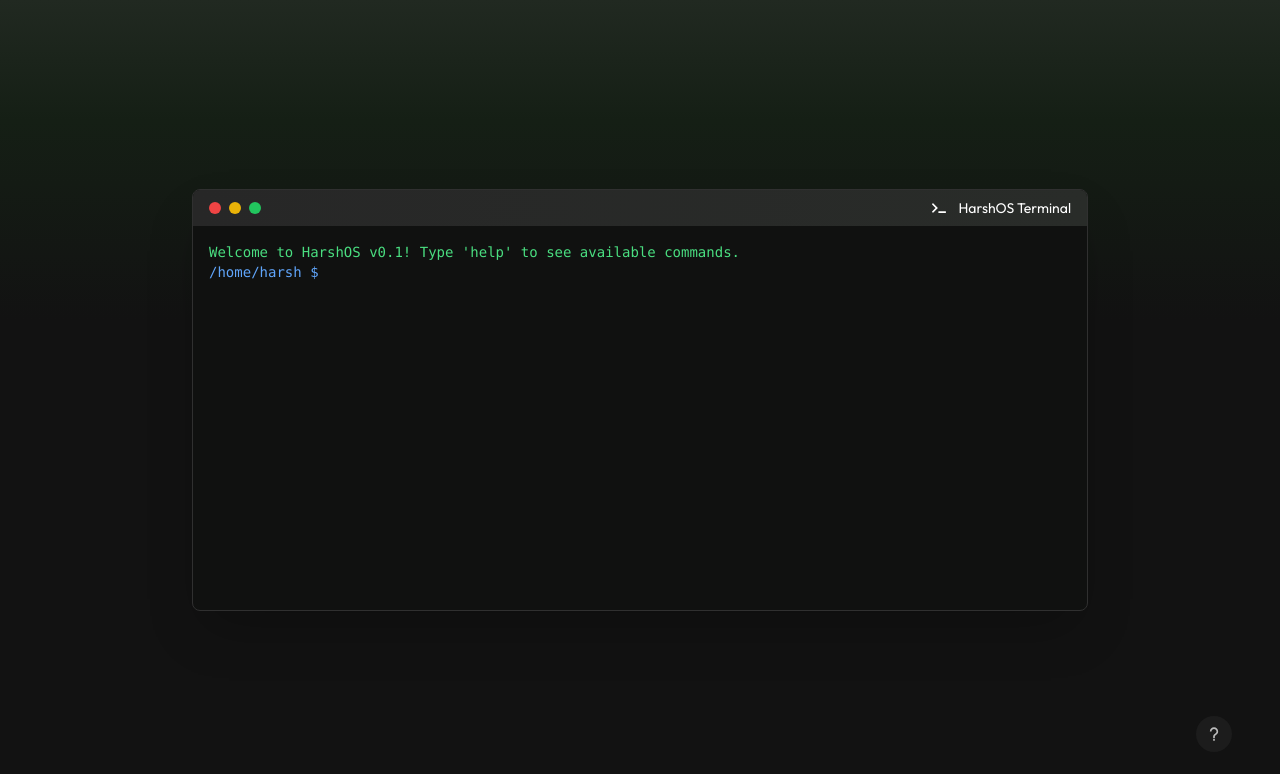
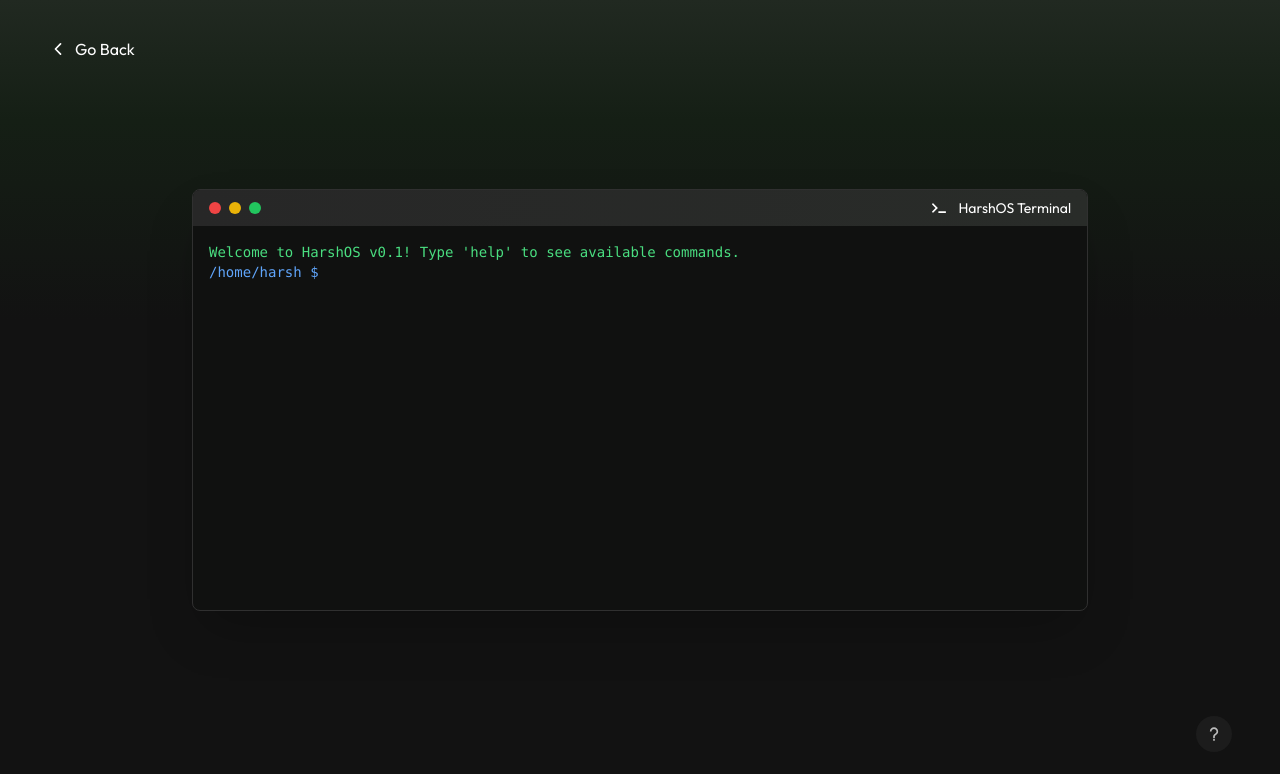
Before and after one commit to synntx/portfolio-v02, a Next.js app: page /terminal in a window 1280 px wide. Shown: the top 774 px of the page. Built offline with nearby package versions, Linux system fonts and the light colour scheme.

Commit message:
add back button

```diff
--- a/src/app/terminal/page.tsx
+++ b/src/app/terminal/page.tsx
@@ -1,11 +1,14 @@
 "use client";
 import React, { useState, useEffect } from "react";
+import { useRouter } from "next/navigation";
 import HelperGuide from "@/components/HelperGuide";
 import InteractiveTerminal from "@/components/InteractiveTerminal";
 import TerminalLoader from "@/components/TerminalLoader";
+import { IoChevronBack } from "react-icons/io5";
 
 export default function TerminalPage() {
   const [isLoading, setIsLoading] = useState(true);
+  const router = useRouter();
 
   useEffect(() => {
     const timer = setTimeout(() => {
@@ -15,12 +18,23 @@
     return () => clearTimeout(timer);
   }, []);
 
+  const handleGoBack = () => {
+    router.push("/");
+  };
+
   return (
-    <div className="relative min-h-screen flex items-center justify-center p-4">
+    <div className="relative min-h-screen flex flex-col items-center justify-center p-4">
       {isLoading ? (
         <TerminalLoader />
       ) : (
         <>
+          <button
+            onClick={handleGoBack}
+            className="flex items-center gap-2 px-4 py-1 absolute left-4 top-4 md:left-8 md:top-8 border border-transparent  hover:border hover:border-border rounded-md text-foreground transistion-all duration-200 active:scale-95"
+          >
+            <IoChevronBack className="text-lg" />
+            <span className="hidden md:block">Go Back</span>
+          </button>
           <InteractiveTerminal />
           <div className="absolute bottom-12 right-12">
             <HelperGuide />
```
